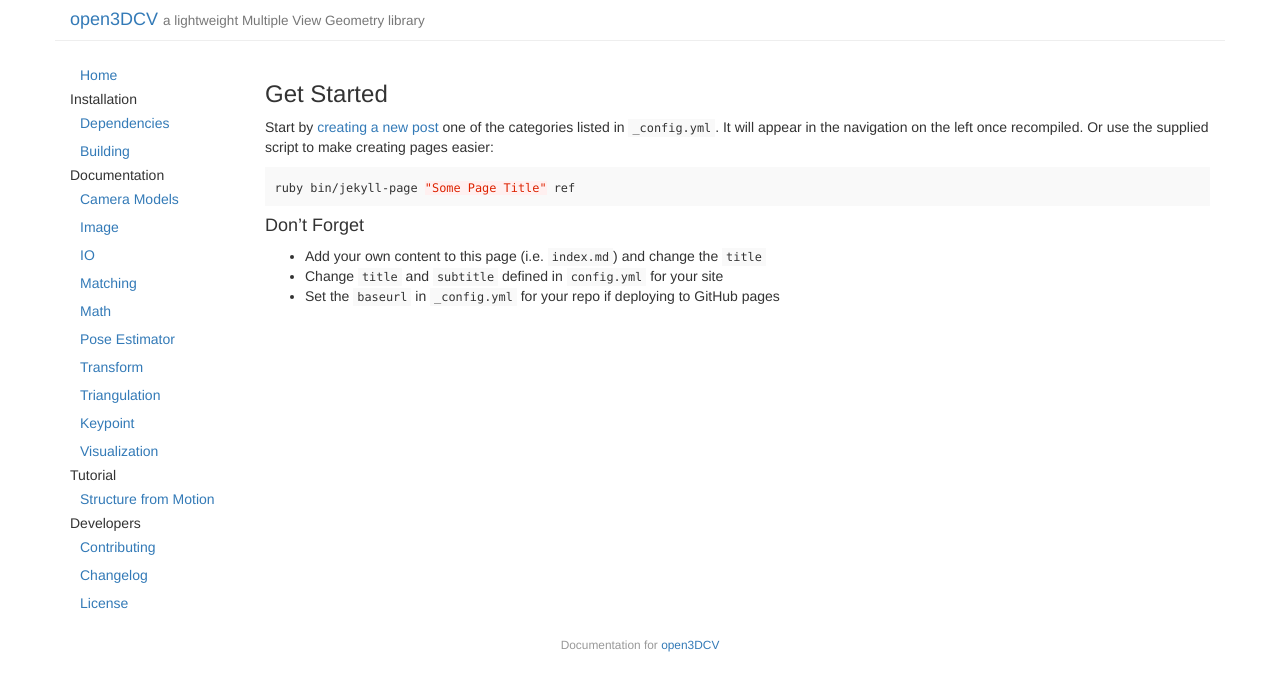
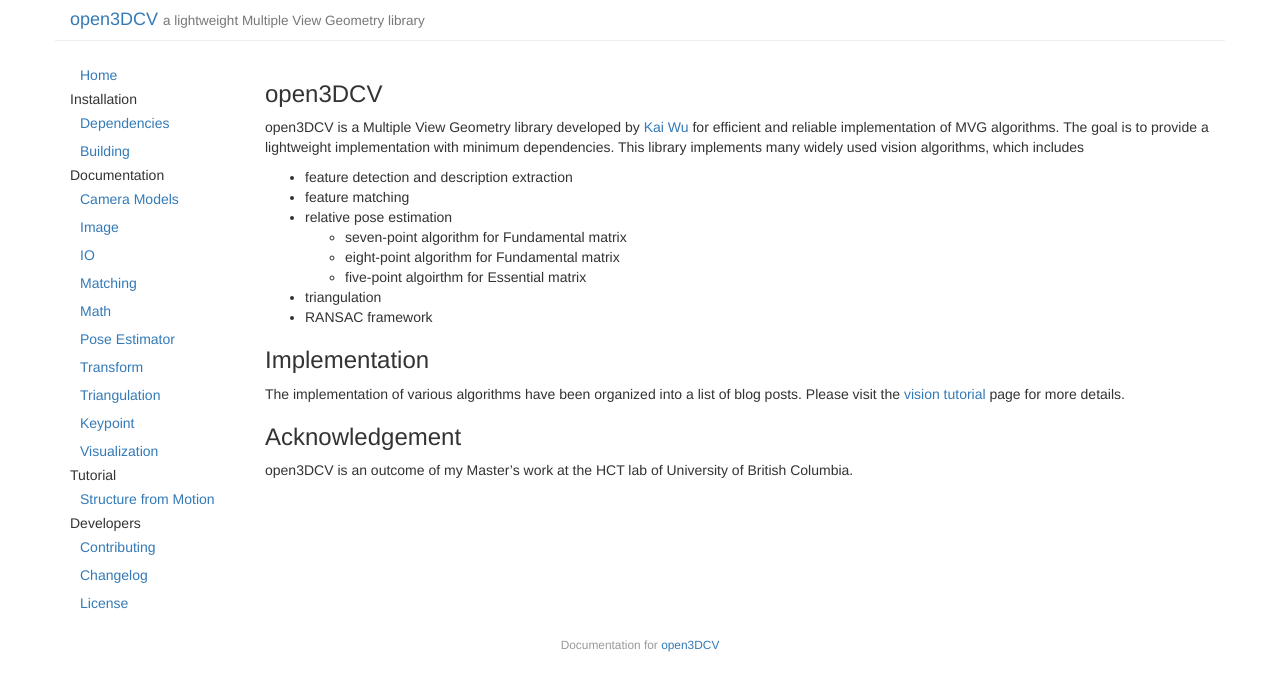
Before and after one commit to imkaywu/open3DCV, a Jekyll site: the page built from docs/index.md, in a window 1280 px wide. Shown: the top 691 px of the page. Built offline with Jekyll 4.4.1, drawn with Linux system fonts in a browser that asks for light colours.

Commit message:
update home page

````diff
--- a/docs/index.md
+++ b/docs/index.md
@@ -1,18 +1,22 @@
 ---
 layout: default
-title: "Jekyll Docs Template"
+title: "open3DCV"
 ---
 
-### Get Started
+### open3DCV
+open3DCV is a Multiple View Geometry library developed by [Kai Wu](https://imkaywu.github.io/) for efficient and reliable implementation of MVG algorithms. The goal is to provide a lightweight implementation with minimum dependencies. This library implements many widely used vision algorithms, which includes
 
-Start by [creating a new post](http://jekyllrb.com/docs/posts/) one of the categories listed in `_config.yml`. It will appear in the navigation on the left once recompiled. Or use the supplied script to make creating pages easier:
+* feature detection and description extraction
+* feature matching
+* relative pose estimation
+	* seven-point algorithm for Fundamental matrix
+	* eight-point algorithm for Fundamental matrix
+	* five-point algoirthm for Essential matrix
+* triangulation
+* RANSAC framework
 
-```bash
-ruby bin/jekyll-page "Some Page Title" ref
-```
+### Implementation
+The implementation of various algorithms have been organized into a list of blog posts. Please visit the [vision tutorial](https://imkaywu.github.io/tutorials/vision/) page for more details.
 
-#### Don't Forget
-
-- Add your own content to this page (i.e. `index.md`) and change the `title`
-- Change `title` and `subtitle` defined in `config.yml` for your site
-- Set the `baseurl` in `_config.yml` for your repo if deploying to GitHub pages
+### Acknowledgement
+open3DCV is an outcome of my Master's work at the HCT lab of University of British Columbia.
````
Also changed, not shown: docs/_posts/2017-09-28-building.md (+2 -0 lines), docs/_posts/2017-09-28-dependencies.md (+10 -0 lines).
